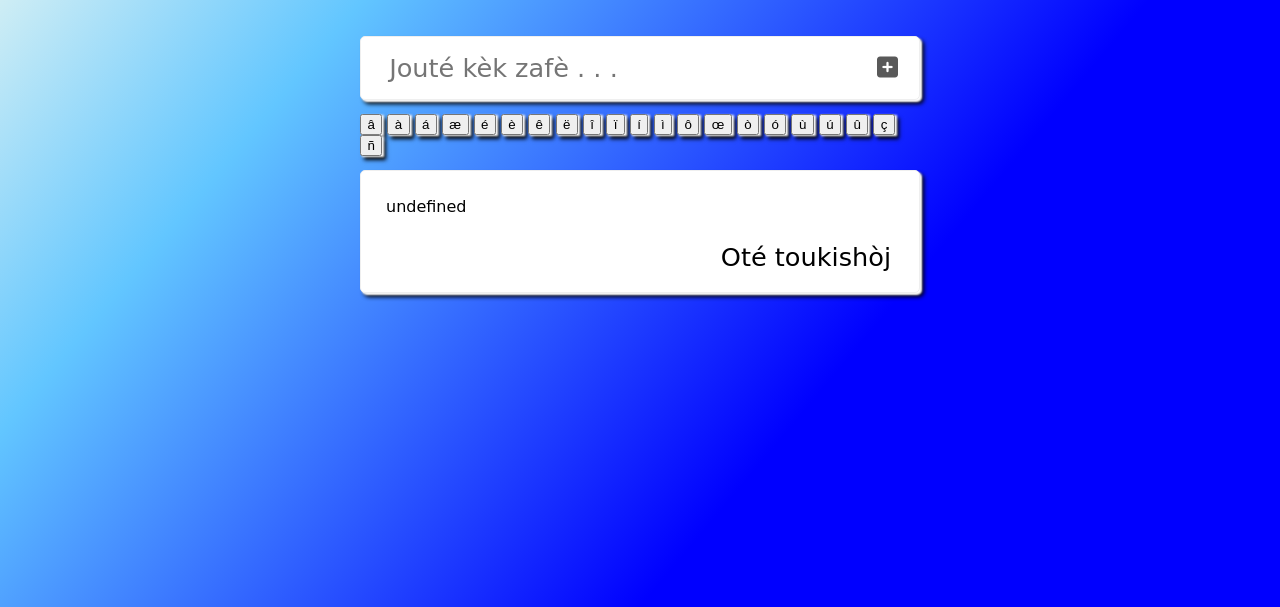
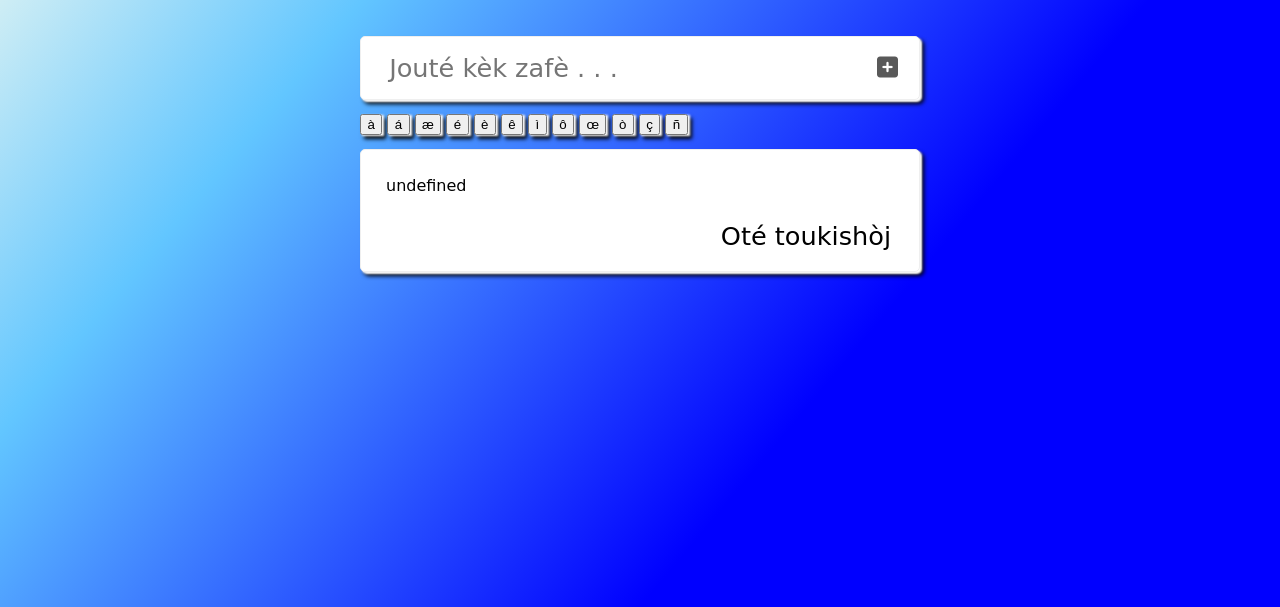
Before and after one commit to Louisianish/LinguaList, a plain HTML site: page la-creole.html in a window 1280 px wide. Shown: the part 193-800 px from the top of the page. Drawn offline with Linux system fonts and the light colour scheme; a web font is replaced by a local one.

Commit message:
Update la-creole.html

```diff
--- a/la-creole.html
+++ b/la-creole.html
@@ -3,7 +3,7 @@
   <head>
     <meta charset="UTF-8">
     <meta http-equiv="X-UA-Compatible" content="IE=edge">
-    <meta name="viewport" content="width=device-width, maximum-scale=1.0">
+    <meta value="viewport" content="width=device-width, maximum-scale=1.0">
     <title>MôLalis</title>
     <link rel="stylesheet" href="stylesheets/main.css">
     <link rel="preconnect" href="https://fonts.googleapis.com">
@@ -19,30 +19,30 @@
         <h5 class="trademark">LinguaList par Louisianish Touch&trade;</h5>
       </a>
     <div class="main">
-        <form class="form" name="form">
+        <form class="form" value="form">
             <input type="text" id="input" placeholder=" Jouté kèk zafè . . .">
             <button type="submit" class="addBtn" title="Jouté"><i class="fas fa-plus-square"></i></button>
         </form>
         <div>
-            <input type="button" class="diacritics" title="Alt+0226" value="â" onclick="valueButton(this);">
+            <!-- <input type="button" class="diacritics" title="Alt+0226" value="â" onclick="valueButton(this);"> -->
             <input type="button" class="diacritics" title="Alt+0224" value="à" onclick="valueButton(this);">
             <input type="button" class="diacritics" title="Alt+0225" value="á" onclick="valueButton(this);">
             <input type="button" class="diacritics" title="Alt+0230" value="æ" onclick="valueButton(this);">
             <input type="button" class="diacritics" title="Alt+0233" value="é" onclick="valueButton(this);">
             <input type="button" class="diacritics" title="Alt+0232" value="è" onclick="valueButton(this);">
             <input type="button" class="diacritics" title="Alt+0234" value="ê" onclick="valueButton(this);">
-            <input type="button" class="diacritics" title="Alt+0235" value="ë" onclick="valueButton(this);">
-            <input type="button" class="diacritics" title="Alt+0238" value="î" onclick="valueButton(this);">
-            <input type="button" class="diacritics" title="Alt+0239" value="ï" onclick="valueButton(this);">
-            <input type="button" class="diacritics" title="Alt+0237" value="í" onclick="valueButton(this);">
+            <!-- <input type="button" class="diacritics" title="Alt+0235" value="ë" onclick="valueButton(this);"> -->
+            <!-- <input type="button" class="diacritics" title="Alt+0238" value="î" onclick="valueButton(this);"> -->
+            <!-- <input type="button" class="diacritics" title="Alt+0239" value="ï" onclick="valueButton(this);"> -->
+            <!-- <input type="button" class="diacritics" title="Alt+0237" value="í" onclick="valueButton(this);"> -->
             <input type="button" class="diacritics" title="Alt+0236" value="ì" onclick="valueButton(this);">
             <input type="button" class="diacritics" title="Alt+0244" value="ô" onclick="valueButton(this);">
             <input type="button" class="diacritics" title="Alt+0156" value="œ" onclick="valueButton(this);">
             <input type="button" class="diacritics" title="Alt+0242" value="ò" onclick="valueButton(this);">
-            <input type="button" class="diacritics" title="Alt+0243" value="ó" onclick="valueButton(this);">
-            <input type="button" class="diacritics" title="Alt+0249" value="ù" onclick="valueButton(this);">
-            <input type="button" class="diacritics" title="Alt+0250" value="ú" onclick="valueButton(this);">
-            <input type="button" class="diacritics" title="Alt+0251" value="û" onclick="valueButton(this);">
+            <!-- <input type="button" class="diacritics" title="Alt+0243" value="ó" onclick="valueButton(this);"> -->
+            <!-- <input type="button" class="diacritics" title="Alt+0249" value="ù" onclick="valueButton(this);"> -->
+            <!-- <input type="button" class="diacritics" title="Alt+0250" value="ú" onclick="valueButton(this);"> -->
+            <!-- <input type="button" class="diacritics" title="Alt+0251" value="û" onclick="valueButton(this);"> -->
             <input type="button" class="diacritics" title="Alt+0231" value="ç" onclick="valueButton(this);">
             <input type="button" class="diacritics" title="Alt+0241" value="ñ" onclick="valueButton(this);">
         </div>
```
